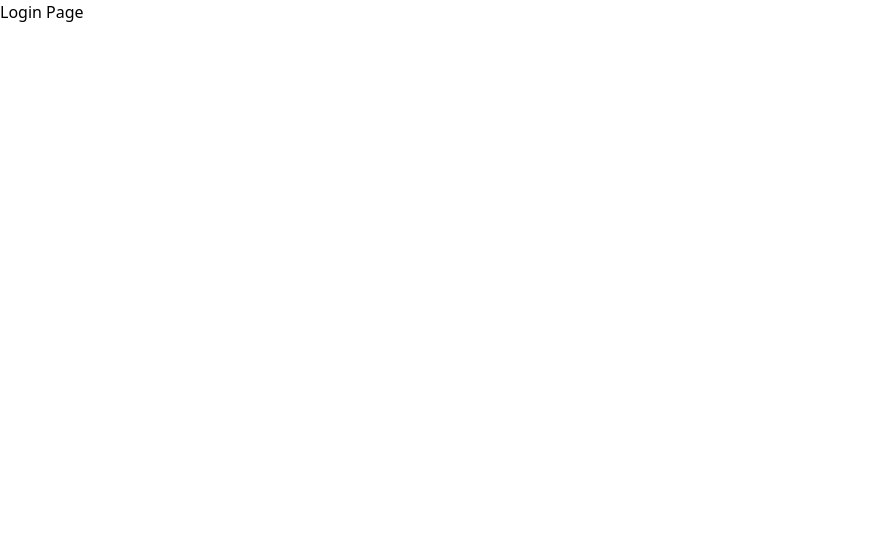
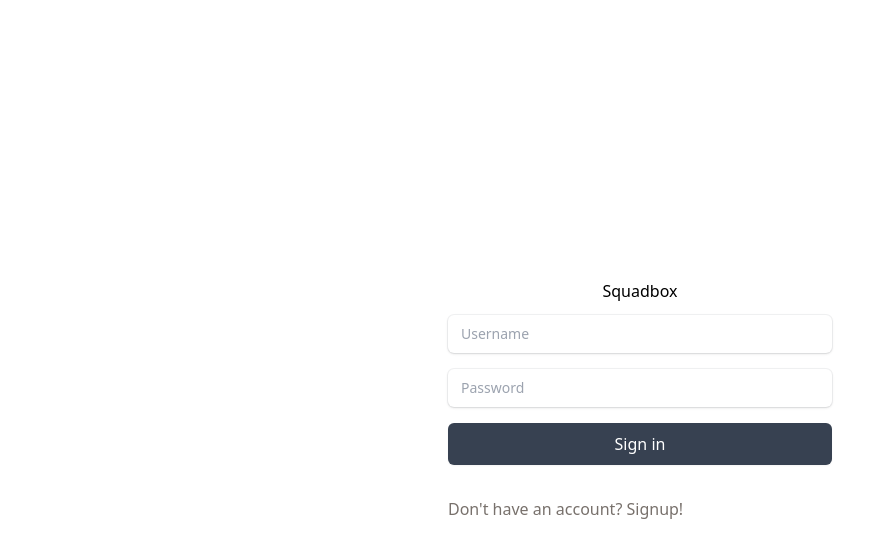
Before and after one commit to UCR-CS110/final-project-squadbox, a React (Create React App) app in the folder client/: page /login in a window 1280 px wide. Shown: the top 558 px of the page, without its empty margins (0-895 px from the left). Built offline with nearby package versions, Linux system fonts and the light colour scheme.

Commit message:
Change input styling

```diff
--- a/client/src/components/Navigator.js
+++ b/client/src/components/Navigator.js
@@ -5,23 +5,22 @@ import {
 
 const Navigator = () => {
 
-  const divStyle = {
-    width: "100%",
-    minHeight: "50px",
-    padding: "5px",
-  }
   return (
-    <div>
-      <nav className="" style={ divStyle }>
+    <div className="w-full shadow-sm">
+
+      <div>
+        <span>SquadBox</span>
+      </div>
+
+      <nav className="" >
         <div className="inline-flex items-center gap-2 list-none lg:ml-auto">
           <ul>
-            <li><Link to="login">Login</Link></li>
-            <li><Link to="signup">Signup</Link></li>
+            <li><Link to="login">Sign in</Link></li>
           </ul>
         </div>
       </nav>
     </div>
-  )
+  );
 }
 
 export default Navigator;
--- /dev/null
+++ b/client/src/form-components/Submit.js
@@ -0,0 +1,19 @@
+import React from 'react'
+
+const Submit = ({ text }) => {
+  return (
+    <button type="submit" className="block w-full py-2 px-3 border border-transparent rounded-md
+    text-white font-medium bg-gray-700 shadow-sm hover:bg-gray-600 focus:outline-none
+    focus-visible:ring-2 focus-visible:ring-gray-700 focus-visible: ring-offset-2
+    focus-visible: ring-offset-gray-50">
+        {text}
+    </button>
+  );
+}
+
+export default Submit;
+
+// class="block w-full py-2 px-3 border border-transparent rounded-md text-white
+// font-medium bg-gray-700 shadow-sm sm:text-sm mb-10 hover:bg-gray-600 focus:outline-none
+// focus-visible:ring-2 focus-visible:ring-gray-700 focus-visible:ring-offset-2
+// focus-visible:ring-offset-gray-50"
--- a/client/src/form-components/TextInput.js
+++ b/client/src/form-components/TextInput.js
@@ -11,13 +11,13 @@ const TextInput = ({ label, name, register, required, type, placeholder }) => {
           name={name}
           type={type}
           placeholder={placeholder}
-          className="block w-full px-5 py-3 text-base text-neutral-600 placeholder-gray-300
-          transform border border-transparent rounded-lg bg-gray-50 focus:outline-none focus:border-transparent
-          focus:ring-2 focus:ring-white focus:ring-offset-2 focus:ring-offset-gray-300"
+          className="block w-full text-gray-900 ring-gray-900 ring-opacity-5
+          placeholder-gray-400 appearance-none bg-white rounded-md px-3 py-2 border border-transparent
+          shadow ring-1 sm:text-sm mb-4 focus:border-teal-500 focus:ring-teal-500 focus:outline-none"
         />
       </div>
     </div>
   )
 }
 
-export default TextInput
+export default TextInput;
--- a/client/src/form-components/index.js
+++ b/client/src/form-components/index.js
@@ -1,5 +1,7 @@
 import TextInput from './TextInput';
+import Submit from './Submit';
 
 export {
   TextInput,
+  Submit as FormSubmit,
 }
--- /dev/null
+++ b/client/src/forms/Login.js
@@ -0,0 +1,30 @@
+import React from 'react'
+import { useForm } from "react-hook-form";
+import { yupResolver } from '@hookform/resolvers/yup';
+import * as yup from "yup";
+import {
+  FormSubmit,
+    TextInput,
+} from '../form-components';
+
+const schema = yup.object({
+  username: yup.string().required(),
+  password: yup.string().required(),
+}).required();
+
+const Login = () => {
+  const { register, handleSubmit, watch, formState: { errors } } = useForm({
+  resolver: yupResolver(schema)
+  });
+  const onSubmit = data => console.log(data);
+
+  return (
+    <form onSubmit={handleSubmit(onSubmit)}>
+      <TextInput placeholder="Username" name="username" register={register} />
+      <TextInput placeholder="Password" name="password" register={register} type="password" />
+      <FormSubmit text="Sign in"/>
+    </form>
+  )
+}
+
+export default Login;
--- a/client/src/forms/index.js
+++ b/client/src/forms/index.js
@@ -1,5 +1,7 @@
 import Signup from './Signup';
+import Login from './Login';
 
 export {
   Signup as SignupForm,
+  Login as LoginForm,
 }
--- a/client/src/pages/HomePage.js
+++ b/client/src/pages/HomePage.js
@@ -4,7 +4,7 @@ import Navigator from '../components/Navigator';
 const HomePage = () => {
   return (
     <>
-      <Navigator className="" />
+      <Navigator />
       Home page. Display images and chatrooms here?
     </>
   );
--- a/client/src/pages/LoginPage.js
+++ b/client/src/pages/LoginPage.js
@@ -1,11 +1,19 @@
 import React from 'react';
+import { LoginForm } from '../forms';
+import { Link } from 'react-router-dom';
 
 const LoginPage = () => {
   let loggedIn = false;
 
   return (
-    <div className="">
-      Login Page
+    <div className="flex flex-col items-center justify-center h-full w-full">
+      Squadbox
+      <div className="w-full max-w-sm">
+        <LoginForm />
+        <div className="mt-8">
+          <Link to="/signup" className="text-stone-500"> Don't have an account? Signup!</Link>
+        </div>
+      </div>
     </div>
   );
 }
```
Also changed, not shown: client/src/components/useDarkMode.js (added), 1 other file (tests, documents, lock files or other folders).
